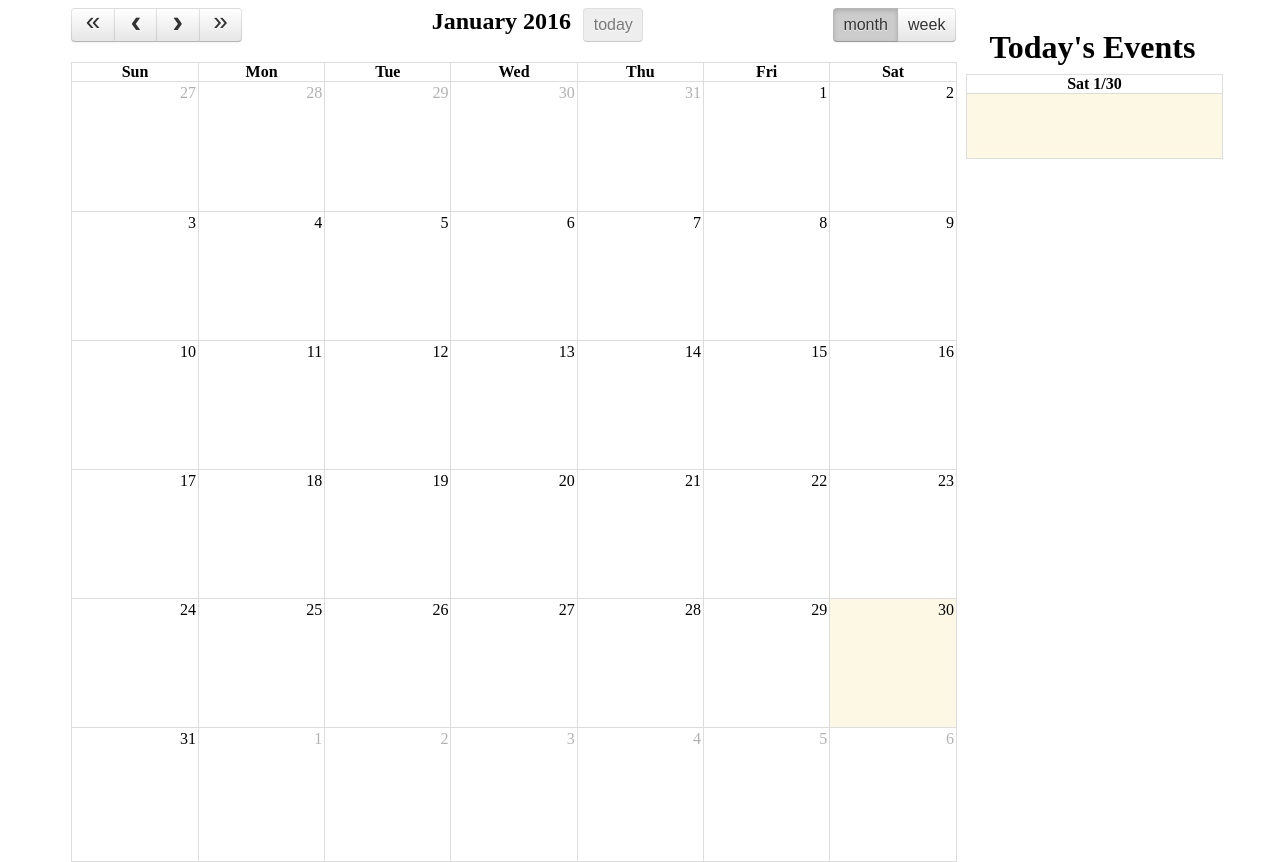
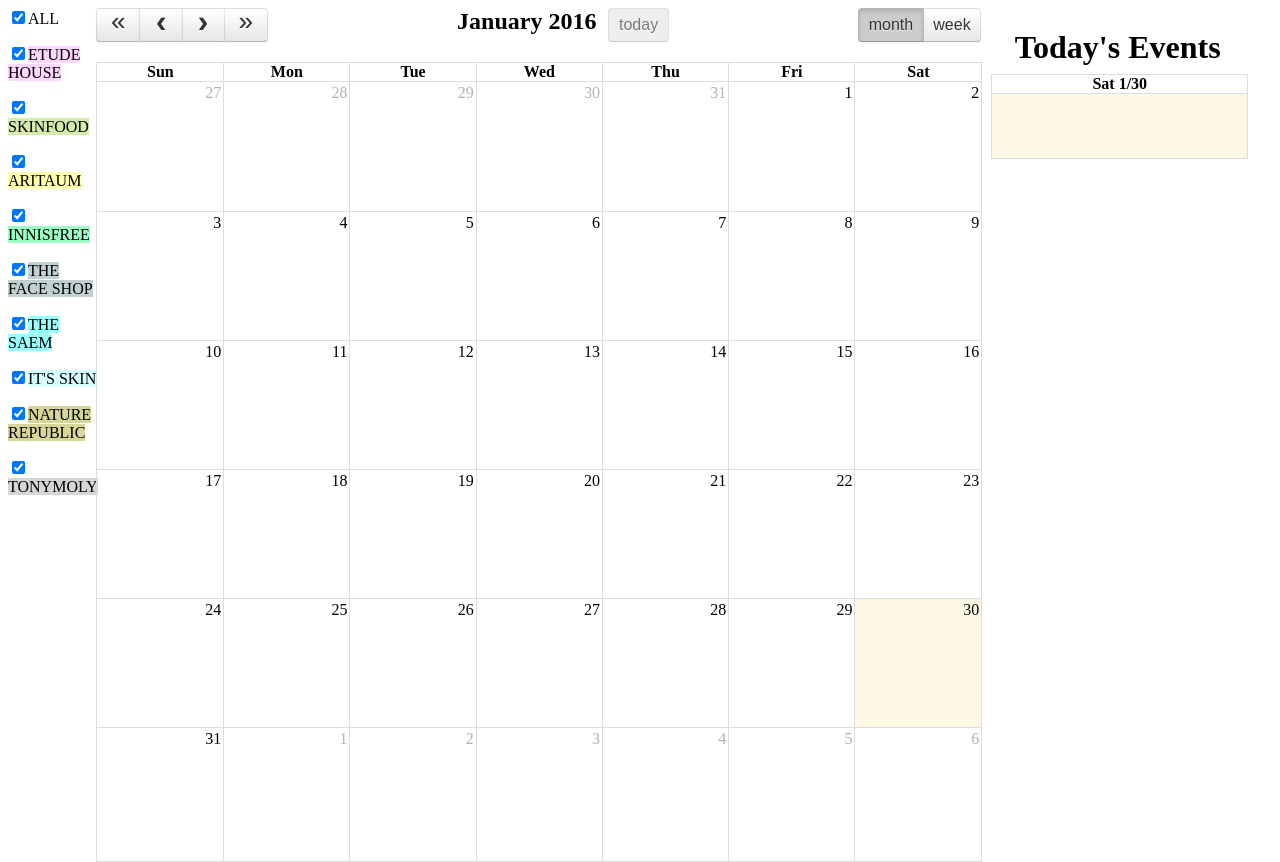
Before and after one commit to febdy/SaleCalendar, a Django app: template roadshops/templates/main.html in a window 1280 px wide. Run offline with Django 3.2, Linux system fonts and the light colour scheme; the template is opened without the code that fills it: values that come from a table or form of the project are taken from there, others are empty; tables that the repository leaves empty hold one stand-in row (values such as "Sample post"); lists and menus that the app fills with data are empty; some libraries are stand-ins or nearby versions.

Commit message:
Checkboxes were added. And finally checkboxes working seperately. Yayyyyy! / made css file.

```diff
--- /dev/null
+++ b/roadshops/static/css/salecalendar.css
@@ -0,0 +1,58 @@
+#check{
+    float: left;
+    width: 7%;
+}
+
+#month_calendar{
+    float: left;
+    width: 70%;
+}
+#today_event{
+    float: left;
+    width:20%;
+    margin-left: 10px;
+    margin-right: 10px;
+}
+
+#today_calendar{
+    float: left;
+    position: absolute;
+    top: 5%;
+    width: inherit;
+}
+
+#label_etude{
+    background-color: rgba(255, 153, 255, 0.4);
+}
+
+#label_skinfood{
+    background-color:rgba(153, 204, 051, 0.4);
+}
+
+#label_aritaum{
+    background-color:rgba(255, 255, 051, 0.4);
+}
+
+#label_innisfree{
+    background-color:rgba(000, 255, 102, 0.4);
+}
+
+#label_thefaceshop{
+    background-color:rgba(051, 102, 102, 0.3);
+}
+
+#label_thesaem{
+    background-color:rgba(000, 255, 255, 0.4);
+}
+
+#label_itsskin{
+    background-color:rgba(152, 255, 255, 0.4);
+}
+
+#label_nature{
+    background-color:rgba(153, 153, 000, 0.4);
+}
+
+#label_tonymoly{
+    background-color:rgba(153, 153, 153, 0.4);
+}
--- a/roadshops/templates/base.html
+++ b/roadshops/templates/base.html
@@ -7,6 +7,7 @@
     <title>까꿍</title>
     <link rel='stylesheet' href='{% static "css/fullcalendar.min.css" %}' />
     <link rel='stylesheet' href='{% static "css/jquery-ui.min.css" %}' />
+    <link rel='stylesheet' href='{% static "css/salecalendar.css" %}' />
     {% block css %}
     {% endblock %}
 </head>
@@ -14,7 +15,7 @@
 
     {% block content %}
     {% endblock %}
-
+    <script src='http://code.jquery.com/jquery-1.7.1.min.js'></script>
     <script src='{% static "js/jquery.min.js" %}'></script>
     <script src='{% static "js/jquery-ui.custom.min.js" %}'></script>
     <script src='{% static "js/moment.min.js" %}'></script>
--- a/roadshops/templates/main.html
+++ b/roadshops/templates/main.html
@@ -4,17 +4,195 @@
 {% endblock %}
 
 {% block content %}
-    <div id="month_calendar" style="float: left; width:70%; margin-left: 5%"></div>
-    <div id="today_event" style="float: left; width:20%; margin-left: 10px; margin-right: 10px">
+    <div id="check">
+        <form id="roadshop_check">
+            <input type="checkbox" id="all" class="check-all" value="ALEL" checked><label>ALL</label><p>
+            <input type="checkbox" id="chk_etude" class="roadshop" checked><label id="label_etude">ETUDE HOUSE</label><p>
+            <input type="checkbox" id="chk_skinfood" class="roadshop" checked><label id="label_skinfood">SKINFOOD</label><p>
+            <input type="checkbox" id="chk_aritaum" class="roadshop" checked><label id="label_aritaum">ARITAUM</label><p>
+            <input type="checkbox" id="chk_innisfree" class="roadshop" checked><label id="label_innisfree">INNISFREE</label><p>
+            <input type="checkbox" id="chk_thefaceshop" class="roadshop" checked><label id="label_thefaceshop">THE FACE SHOP</label><p>
+            <input type="checkbox" id="chk_thesaem" class="roadshop" checked><label id="label_thesaem">THE SAEM</label><p>
+            <input type="checkbox" id="chk_itsskin" class="roadshop" checked><label id="label_itsskin">IT'S SKIN</label><p>
+            <input type="checkbox" id="chk_nature" class="roadshop" checked><label id="label_nature">NATURE REPUBLIC</label><p>
+            <input type="checkbox" id="chk_tonymoly" class="roadshop" checked><label id="label_tonymoly">TONYMOLY</label><p>
+        </form>
+    </div>
+    <div id="month_calendar"></div>
+    <div id="today_event">
         <h1 align="center">Today's Events</h1>
-        <div id="today_calendar" style="float: left; position: absolute; top: 5%; width: inherit"></div>
+        <div id="today_calendar"></div>
     </div>
 {% endblock %}
 
 {% block javascript %}
     <script>
-        $(document).ready(function() {
+
+        function event_list(){
+            this.events = [];
+            this.color = 'rgba(229, 229, 255, 0.6)';
+            this.textColor = 'black';
+        }
+
+        var etude = new event_list();
+        var skinfood = new event_list();
+        var aritaum = new event_list();
+        var innisfree = new event_list();
+        var thefaceshop = new event_list();
+        var thesaem = new event_list();
+        var itsskin = new event_list();
+        var nature = new event_list();
+        var tonymoly = new event_list();
+
+        {% for shop in shops %}
+            {
+
+                var start_info = {
+                    title : 'none',
+                    start : '',
+                    url : '',
+                    color : ''
+                };
+
+                var end_info = {
+                    title : 'none',
+                    start : '',
+                    url : '',
+                    color : ''
+                };
+
+                start_info.title = '시작:{{ shop.event_name }}';
+                start_info.start = '{{ shop.start_date|date:"c" }}';
+
+                    {% if shop.end_date != null %}{
+                        end_info.title = '끝:{{ shop.event_name }}';
+                        end_info.start = '{{ shop.end_date|date:"c" }}';
+
+                        start_info.url = end_info.url = '{{ shop.link_url }}';
+
+                        {% if shop.roadshop_name == 'ETUDE_HOUSE' %}
+                            start_info.color = 'rgba(255, 153, 255, 0.4)';
+                            end_info.color = 'rgba(255, 153, 255, 0.7)';
+
+                            etude.events.push(start_info);
+                            etude.events.push(end_info);
+
+                        {% elif shop.roadshop_name == 'SKIN_FOOD' %}
+                            start_info.color = 'rgba(153, 204, 051, 0.4)';
+                            end_info.color = 'rgba(153, 204, 051, 0.7)';
+
+                            skinfood.events.push(start_info);
+                            skinfood.events.push(end_info);
+
+                        {% elif shop.roadshop_name == 'ARITAUM' %}
+                            start_info.color = 'rgba(255, 255, 051, 0.4)';
+                            end_info.color = 'rgba(255, 255, 051, 0.9)';
+
+                            aritaum.events.push(start_info);
+                            aritaum.events.push(end_info);
+
+                        {% elif shop.roadshop_name == 'INNISFREE' %}
+                            start_info.color = 'rgba(000, 255, 102, 0.4)';
+                            end_info.color = 'rgba(000, 255, 102, 0.7)';
+
+                            innisfree.events.push(start_info);
+                            innisfree.events.push(end_info);
+
+                        {% elif shop.roadshop_name == 'THE_FACE_SHOP' %}
+                            start_info.color = 'rgba(051, 102, 102, 0.3)';
+                            end_info.color = 'rgba(051, 102, 102, 0.5)';
+
+                            thefaceshop.events.push(start_info);
+                            thefaceshop.events.push(end_info);
+
+                        {% elif shop.roadshop_name == 'THE_SAEM' %}
+                            start_info.color = 'rgba(000, 255, 255, 0.4)';
+                            end_info.color = 'rgba(000, 255, 255, 0.7)';
+
+                            thesaem.events.push(start_info);
+                            thesaem.events.push(end_info);
+
+                        {% elif shop.roadshop_name == 'ITS_SKIN' %}
+                            start_info.color = 'rgba(152, 255, 255, 0.4)';
+                            end_info.color = 'rgba(152, 255, 255, 0.7)';
+
+                            itsskin.events.push(start_info);
+                            itsskin.events.push(end_info);
+
+                        {% elif shop.roadshop_name == 'NATURE_REPUBLIC' %}
+                            start_info.color = 'rgba(153, 153, 000, 0.4)';
+                            end_info.color = 'rgba(153, 153, 000, 0.7)';
+
+                            nature.events.push(start_info);
+                            nature.events.push(end_info);
+
+                        {% elif shop.roadshop_name == 'TONYMOLY' %}
+                            start_info.color = 'rgba(153, 153, 153, 0.4)';
+                            end_info.color = 'rgba(153, 153, 153, 0.7)';
+
+                            tonymoly.events.push(start_info);
+                            tonymoly.events.push(end_info);
+
+                        {% endif %}
+
+                        }
+                    {% endif %}
+
+            }
+        {% endfor %}
+
+        function shop_list(shop_name){
+            switch(shop_name){
+                case 'chk_etude':
+                    shop_name = etude; break;
+                case 'chk_skinfood' :
+                    shop_name = skinfood; break;
+                case 'chk_aritaum' :
+                    shop_name = aritaum; break;
+                case 'chk_innisfree':
+                    shop_name = innisfree; break;
+                case 'chk_thefaceshop':
+                    shop_name = thefaceshop; break;
+                case 'chk_thesaem':
+                    shop_name = thesaem; break;
+                case 'chk_itsskin':
+                    shop_name = itsskin; break;
+                case 'chk_nature':
+                    shop_name = nature; break;
+                case 'chk_tonymoly':
+                    shop_name = tonymoly; break;
+                    dafault: break;
+            }
+
+            return shop_name
+        }
+
+        var checkArr = [];
+
+        $(document).ready(function(){
             // page is now ready, initialize the calendar...
+
+            $('.check-all').click(function(){
+                $('.roadshop').prop('checked', this.checked);
+            });
+
+            function checkboxArr(){
+                checkArr = [];
+                $("input[id^='chk_']:checked").each(function(){
+                    checkArr.push($(this).prop("id"))
+                });
+
+                return checkArr
+            }
+
+            function getChkbox(){
+                checkboxArr();
+
+                $(checkArr).each(function(i){
+                    var shop_name = shop_list(checkArr[i]);
+                    $('#month_calendar').fullCalendar('addEventSource', shop_name);
+                })
+            }
 
             $('#month_calendar').fullCalendar({
                 // put your options and callbacks here
@@ -34,77 +212,23 @@
                 contentHeight: 800,
                 allDayDefault: true,
 
-                eventSources: [
-                    {
-                        events: [
-                            {% for shop in shops %}
-                                {
-                                    title: '시작:{{ shop.event_name }}',
-                                    start: '{{ shop.start_date|date:"c" }}',
-                                    url: '{{ shop.link_url }}',
-                                    {% if shop.roadshop_name == 'ETUDE_HOUSE' %}
-                                        color : 'rgba(255, 153, 255, 0.4)',
-                                    {% elif shop.roadshop_name == 'SKIN_FOOD' %}
-                                        color : 'rgba(153, 153, 102, 0.4)',
-                                    {% elif shop.roadshop_name == 'ARITUAM' %}
-                                        color : 'rgba(255, 255, 255, 0.4)',
-                                    {% elif shop.roadshop_name == 'INNISFREE' %}
-                                        color : 'rgba(000, 255, 102, 0.4)',
-                                    {% elif shop.roadshop_name == 'THE_FACE_SHOP' %}
-                                        color : 'rgba(051, 102, 102, 0.3)',
-                                    {% elif shop.roadshop_name == 'THE_SAEM' %}
-                                        color : 'rgba(000, 255, 255, 0.4)',
-                                    {% elif shop.roadshop_name == 'ITS_SKIN' %}
-                                        color : 'rgba(152, 255, 255, 0.4)',
-                                    {% elif shop.roadshop_name == 'NATURE_REPUBLIC' %}
-                                        color : 'rgba(102, 102, 000, 0.3)',
-                                    {% elif shop.roadshop_name == 'TONYMOLY' %}
-                                        color : 'rgba(153, 153, 153, 0.4)'
-                                    {% endif %}
-                                },
+                eventSources: []
+            });
 
-                            {% endfor %}
-                        ],
+            getChkbox();
 
-                        color : 'rgba(229, 229, 255, 0.6)',
-                        textColor : 'black'
-                    },{
-                        events: [
-                            {% for shop in shops %}
-                                {% if shop.end_date != null %}
-                                    {
-                                    title: '끝:{{ shop.event_name }}',
-                                    start: '{{ shop.end_date|date:"c" }}',
-                                    url: '{{ shop.link_url }}',
-                                    {% if shop.roadshop_name == 'ETUDE_HOUSE' %}
-                                        color : 'rgba(255, 153, 255, 0.7)',
-                                    {% elif shop.roadshop_name == 'SKIN_FOOD' %}
-                                        color : 'rgba(153, 153, 102, 0.7)',
-                                    {% elif shop.roadshop_name == 'ARITUAM' %}
-                                        color : 'rgba(255, 255, 255, 0.9)',
-                                    {% elif shop.roadshop_name == 'INNISFREE' %}
-                                        color : 'rgba(000, 255, 102, 0.7)',
-                                    {% elif shop.roadshop_name == 'THE_FACE_SHOP' %}
-                                        color : 'rgba(051, 102, 102, 0.5)',
-                                    {% elif shop.roadshop_name == 'THE_SAEM' %}
-                                        color : 'rgba(000, 255, 255, 0.7)',
-                                    {% elif shop.roadshop_name == 'ITS_SKIN' %}
-                                        color : 'rgba(152, 255, 255, 0.7)',
-                                    {% elif shop.roadshop_name == 'NATURE_REPUBLIC' %}
-                                        color : 'rgba(102, 102, 000, 0.6)',
-                                    {% elif shop.roadshop_name == 'TONYMOLY' %}
-                                        color : 'rgba(153, 153, 153, 0.7)'
-                                    {% endif %}
-                                    },
-                                {% endif %}
-                            {% endfor %}
-                        ],
-                        color : 'rgba(235, 255, 229, 0.6)',
-                        textColor : 'black'
+            $('#roadshop_check').change(function() {
+                $('#month_calendar').fullCalendar('removeEvents');
 
-                    }]
-            })
+                getChkbox();
 
+                if(checkArr.length<9){
+                    $('#all').prop('checked', false)
+                }
+                else{
+                    $('#all').prop('checked', true)
+                }
+            });
 
             $('#today_calendar').fullCalendar({
                 // put your options and callbacks here
@@ -117,6 +241,7 @@
                 columnFormat: 'ddd M/D',
                 height: "auto",
                 allDayDefault: true,
+                eventOrder: 'reverse',
 
                 eventSources: [
                     {
@@ -148,7 +273,7 @@
                                         title: 'NATURE:{{ shop.event_name }}',
                                         color : 'rgba(102, 102, 000, 0.3)',
                                     {% elif shop.roadshop_name == 'TONYMOLY' %}
-                                        title: 'NATURE:{{ shop.event_name }}',
+                                        title: 'TONYMOLY:{{ shop.event_name }}',
                                         color : 'rgba(153, 153, 153, 0.4)',
                                     {% endif %}
 
@@ -162,11 +287,10 @@
                         textColor : 'black',
 
                     }]
-            })
+            });
 
         });
 
     </script>
 
-
 {% endblock %}
--- a/roadshops/templates/temp.html
+++ b/roadshops/templates/temp.html
@@ -105,6 +105,7 @@
     <h1>ARITAUM</h1>
     {% for shop in shops %}
         {% if shop.roadshop_name == 'ARITAUM' %}
+            <a href="{{ shop.link_url }}"><img src="{{ shop.image_url }}" /></a></br>
             event_name : {{ shop.event_name }} </br>
             describe : {{ shop.describe }} </br>
             start_date : {{ shop.start_date|date:"Y/m/d(D)" }} </br>
```
Also changed, not shown: roadshops/views.py (+6 -2 lines).
